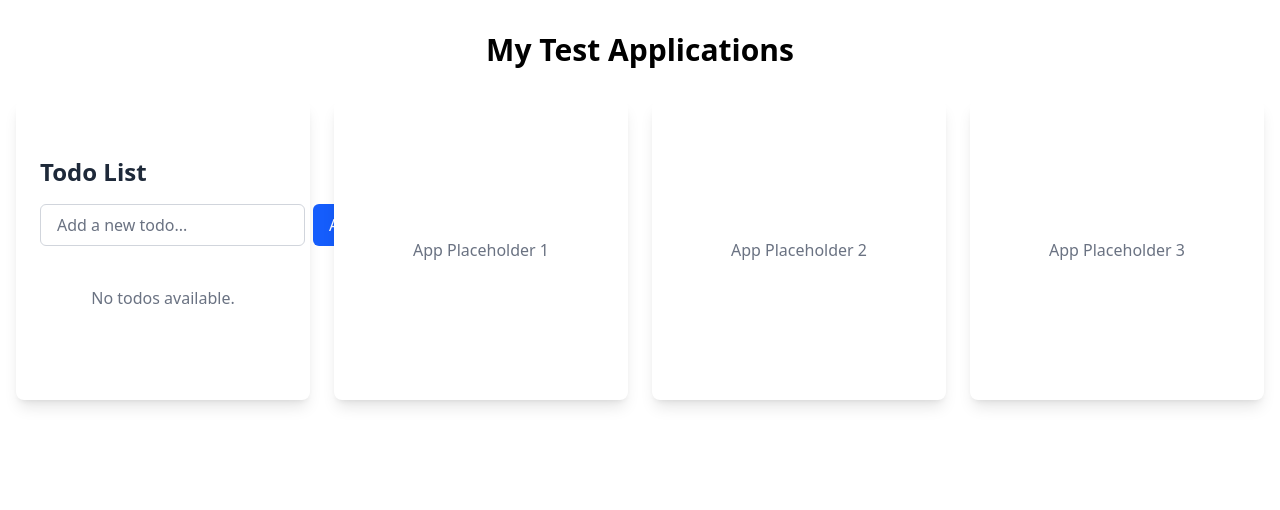
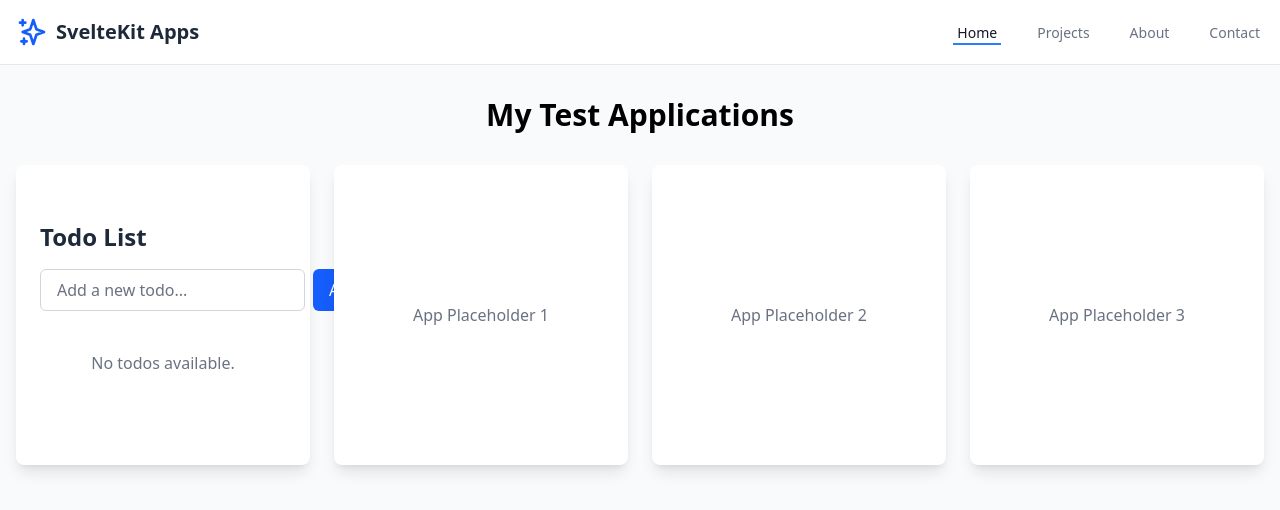
Before and after one commit to TobiasFG/astro-svelte-comparison, a SvelteKit app in the folder sveltekit/: page / in a window 1280 px wide. Shown: the top 510 px of the page. Built offline with nearby package versions, Linux system fonts and the light colour scheme.

Commit message:
Copilot instructions + navigation bar + refactor.

```diff
--- /dev/null
+++ b/sveltekit/src/lib/components/NavBar/NavBar.svelte
@@ -0,0 +1,91 @@
+<!-- filepath: /Users/tfg/Documents/astro-svelte-comparison/sveltekit/src/lib/components/NavBar/NavBar.svelte -->
+<script lang="ts">
+    const { title = "My Application" } = $props<{
+        title?: string;
+    }>();
+
+    // Navigation links
+    const navLinks = $state([
+        { name: 'Home', href: '/', active: true },
+        { name: 'Projects', href: '/projects', active: false },
+        { name: 'About', href: '/about', active: false },
+        { name: 'Contact', href: '/contact', active: false }
+    ]);
+
+    // Function to handle navigation
+    function setActiveLink(index: number) {
+        navLinks.forEach((link, i) => {
+            link.active = i === index;
+        });
+    }
+</script>
+
+<nav class="bg-white border-b border-gray-200">
+    <div class="container mx-auto px-4">
+        <div class="flex justify-between items-center h-16">
+            <!-- Logo and Brand Name -->
+            <div class="flex-shrink-0 flex items-center">
+                <svg class="h-8 w-8 text-blue-600" xmlns="http://www.w3.org/2000/svg" fill="none" viewBox="0 0 24 24" stroke="currentColor">
+                    <path stroke-linecap="round" stroke-linejoin="round" stroke-width="2" d="M5 3v4M3 5h4M6 17v4m-2-2h4m5-16l2.286 6.857L21 12l-5.714 2.143L13 21l-2.286-6.857L5 12l5.714-2.143L13 3z" />
+                </svg>
+                <span class="ml-2 text-xl font-semibold text-gray-800">{title}</span>
+            </div>
+
+            <!-- Navigation Links -->
+            <div class="hidden sm:ml-6 sm:flex sm:space-x-8">
+                {#each navLinks as link, index}
+                    <a
+                        href={link.href}
+                        class={`inline-flex items-center px-1 pt-1 border-b-2 text-sm font-medium
+                            ${link.active
+                                ? 'border-blue-500 text-gray-900'
+                                : 'border-transparent text-gray-500 hover:border-gray-300 hover:text-gray-700'}`}
+                        onclick={(e) => {
+                            if (link.href === '/') e.preventDefault();
+                            setActiveLink(index);
+                        }}
+                    >
+                        {link.name}
+                    </a>
+                {/each}
+            </div>
+
+            <!-- Mobile menu button -->
+            <div class="sm:hidden flex items-center">
+                <button
+                    type="button"
+                    class="inline-flex items-center justify-center p-2 rounded-md text-gray-400 hover:text-gray-500 hover:bg-gray-100 focus:outline-none focus:ring-2 focus:ring-inset focus:ring-blue-500"
+                    aria-controls="mobile-menu"
+                    aria-expanded="false"
+                >
+                    <span class="sr-only">Open main menu</span>
+                    <!-- Icon when menu is closed -->
+                    <svg class="block h-6 w-6" xmlns="http://www.w3.org/2000/svg" fill="none" viewBox="0 0 24 24" stroke="currentColor" aria-hidden="true">
+                        <path stroke-linecap="round" stroke-linejoin="round" stroke-width="2" d="M4 6h16M4 12h16M4 18h16" />
+                    </svg>
+                </button>
+            </div>
+        </div>
+    </div>
+
+    <!-- Mobile menu, show/hide based on menu state -->
+    <div class="sm:hidden hidden" id="mobile-menu">
+        <div class="pt-2 pb-3 space-y-1">
+            {#each navLinks as link, index}
+                <a
+                    href={link.href}
+                    class={`block pl-3 pr-4 py-2 border-l-4 text-base font-medium
+                        ${link.active
+                            ? 'bg-blue-50 border-blue-500 text-blue-700'
+                            : 'border-transparent text-gray-500 hover:bg-gray-50 hover:border-gray-300 hover:text-gray-700'}`}
+                    onclick={(e) => {
+                        if (link.href === '/') e.preventDefault();
+                        setActiveLink(index);
+                    }}
+                >
+                    {link.name}
+                </a>
+            {/each}
+        </div>
+    </div>
+</nav>
--- a/sveltekit/src/lib/components/TodoApp.svelte
+++ b/sveltekit/src/lib/components/TodoApp/TodoApp.svelte
@@ -1,7 +1,7 @@
 <script lang="ts">
     import { initTodoStore } from "$lib/stores/todo-store.svelte";
-    import TodoForm from "./TodoForm.svelte";
-    import TodoList from "./TodoList.svelte";
+    import TodoForm from "$lib/components/TodoApp/TodoForm.svelte";
+    import TodoList from "$lib/components/TodoApp/TodoList.svelte";
 
     // Initialize the TodoStore
     const TodoStore = initTodoStore();
--- a/sveltekit/src/routes/+layout.svelte
+++ b/sveltekit/src/routes/+layout.svelte
@@ -1,5 +1,6 @@
 <script lang="ts">
     import "../app.css";
+    import NavBar from "$lib/components/NavBar/NavBar.svelte";
 
     let { children } = $props();
 </script>
@@ -12,4 +13,9 @@
     />
 </svelte:head>
 
-{@render children()}
+<div class="min-h-screen bg-gray-50">
+    <NavBar title="SvelteKit Apps" />
+    <main>
+        {@render children()}
+    </main>
+</div>
--- a/sveltekit/src/routes/+page.svelte
+++ b/sveltekit/src/routes/+page.svelte
@@ -1,5 +1,5 @@
 <script lang="ts">
-    import TodoApp from "$lib/components/TodoApp.svelte";
+    import TodoApp from "$lib/components/TodoApp/TodoApp.svelte";
 </script>
 
 <div class="container mx-auto px-4 py-8">
```
Also changed, not shown: sveltekit/src/lib/components/TodoApp/TodoForm.svelte (renamed from sveltekit/src/lib/components/TodoForm.svelte), sveltekit/src/lib/components/TodoApp/TodoItem.svelte (renamed from sveltekit/src/lib/components/TodoItem.svelte), sveltekit/src/lib/components/TodoApp/TodoList.svelte (renamed from sveltekit/src/lib/components/TodoList.svelte), 1 other file (tests, documents, lock files or other folders).
